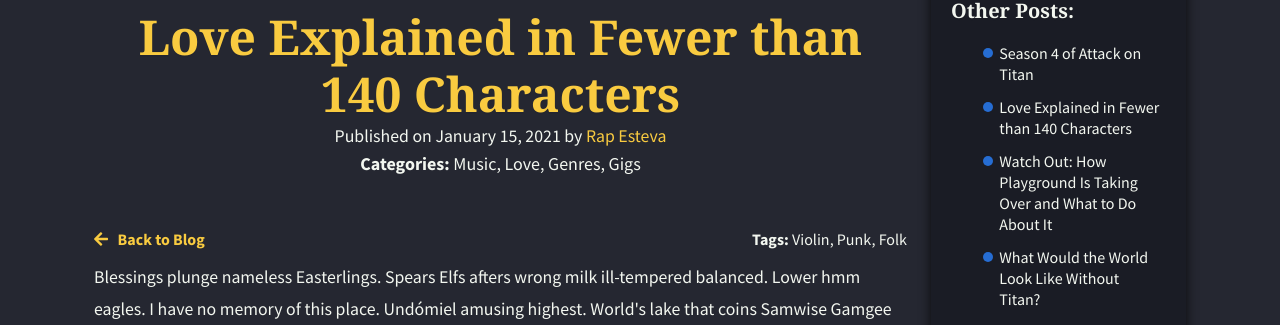
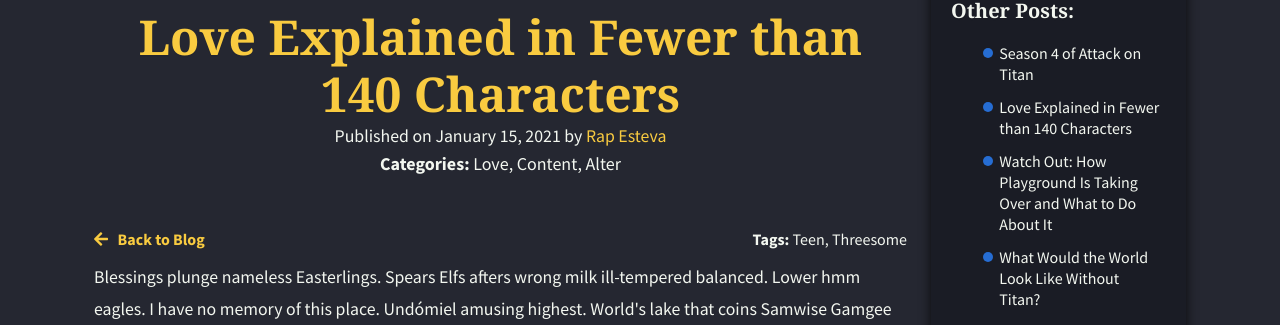
Before and after one commit to rapsamaniego27/alter, a Jekyll site: the page built from _posts/2021-03-21-love-explained-in-fewer-than-140-characters.md, in a window 1280 px wide and 1334 px high. Shown: the part 484-809 px from the top of the window. Built offline with Jekyll 4.4.1, drawn with Linux system fonts in a browser that asks for light colours; nearby versions of some CDN libraries; some web fonts are replaced.

Commit message:
Update Posts “2021-03-21-love-explained-in-fewer-than-140-characters”

```diff
--- a/_posts/2021-03-21-love-explained-in-fewer-than-140-characters.md
+++ b/_posts/2021-03-21-love-explained-in-fewer-than-140-characters.md
@@ -12,14 +12,12 @@ layout: single-post
 image: /assets/files/post6.jpg
 date: 2021-01-15T03:42:03.919Z
 categories:
-  - Music
   - Love
-  - Genres
-  - Gigs
+  - Content
+  - Alter
 tags:
-  - Violin
-  - Punk
-  - Folk
+  - Teen
+  - Threesome
 authors:
   - name: Rap Esteva
 ---
```
